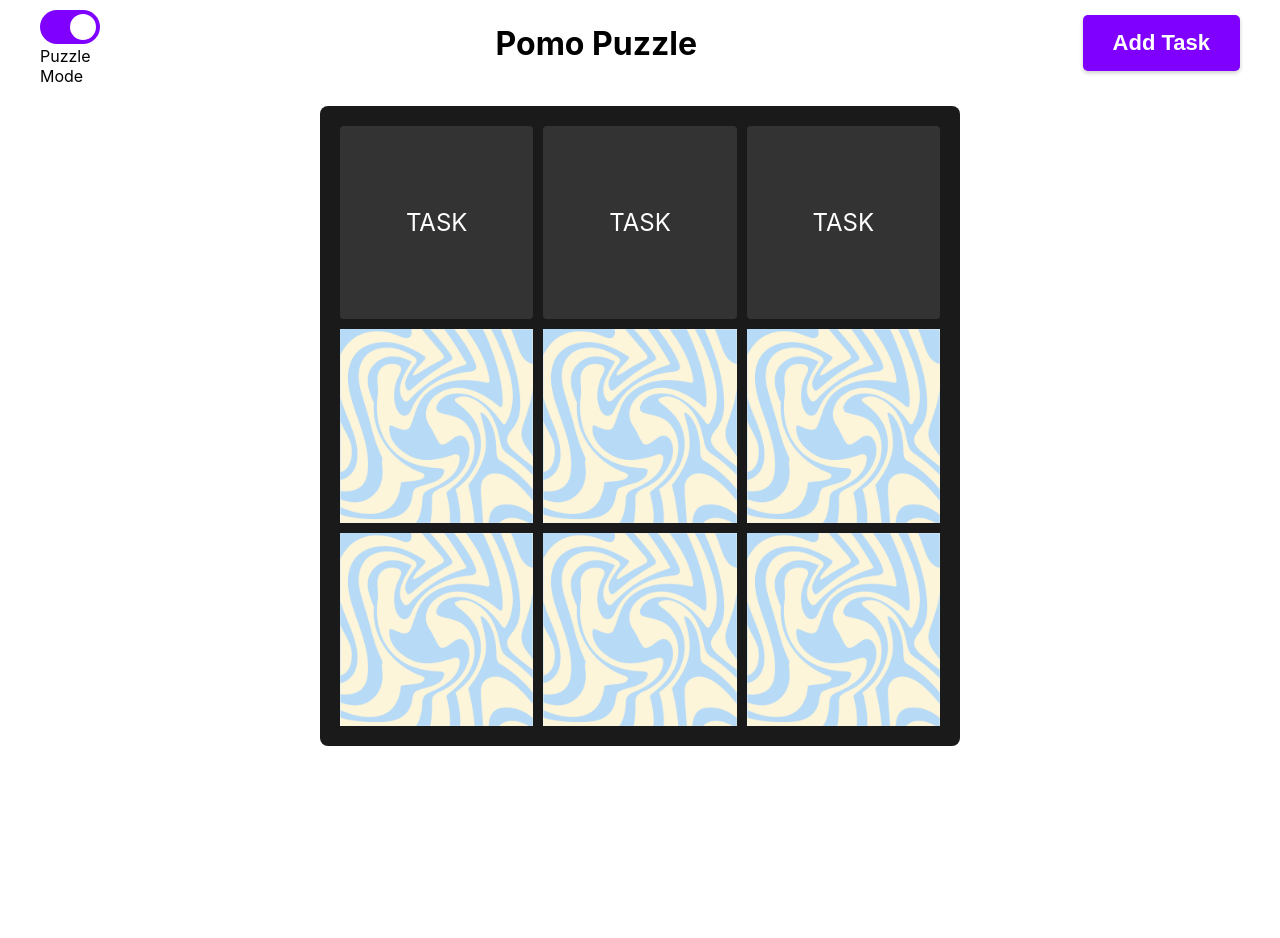
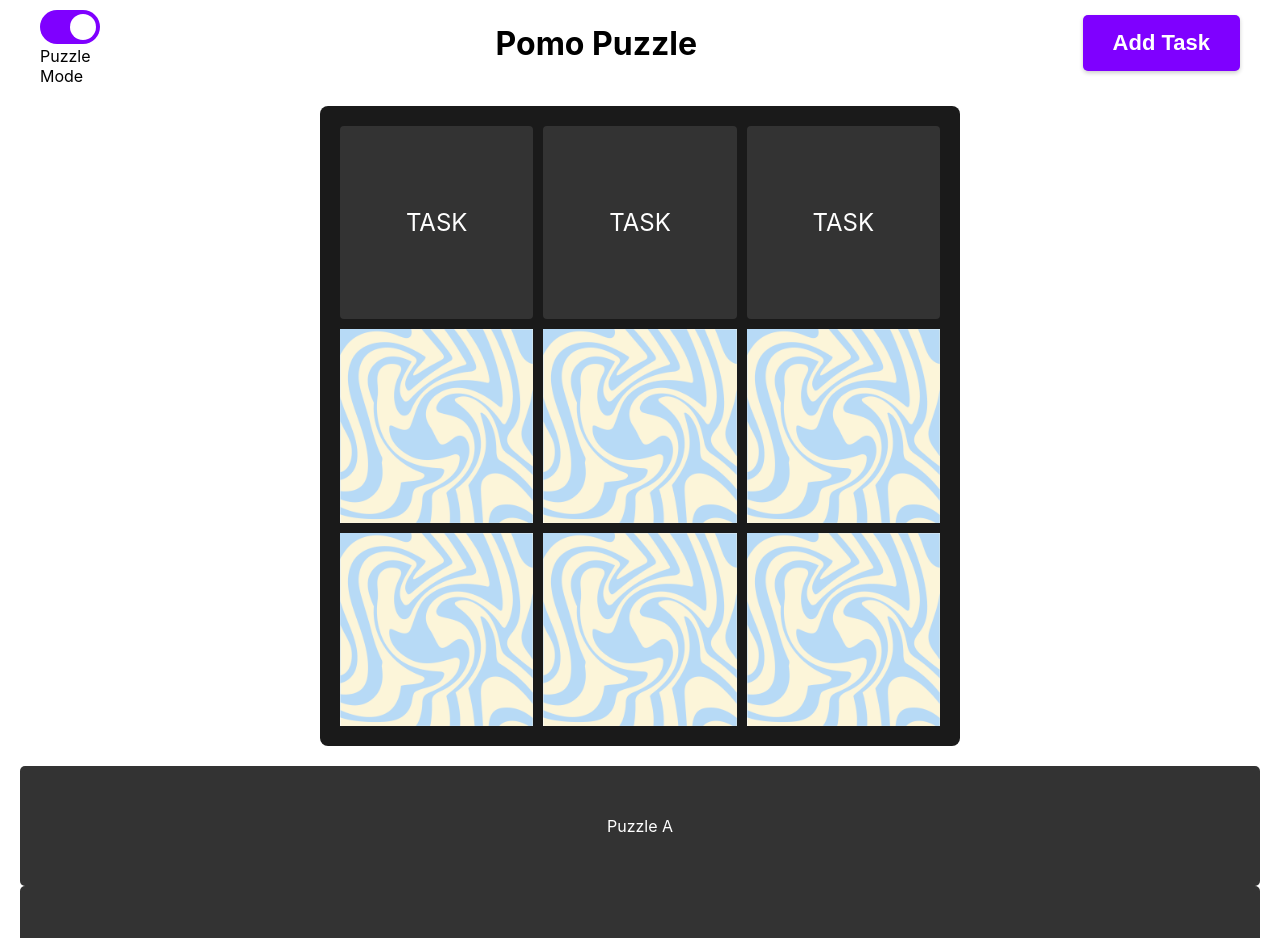
Before and after one commit to lling0212/hackHersHackathonApp, a React (Create React App) app: page / in a window 1280 px wide. Shown: the top 938 px of the page. Before the commit the page ends 800 px from the top, so only its background shows below. Built offline with nearby package versions, Linux system fonts and the light colour scheme.

Commit message:
added image selector in app.js

```diff
--- a/src/App.js
+++ b/src/App.js
@@ -146,7 +146,10 @@ function App() {
           </div>
           </div>
 
+          <ImageSelector/>
         </>
+
+
       ): (<Timer
           // task={selectedTile}
           // tasks={tasks}
```
